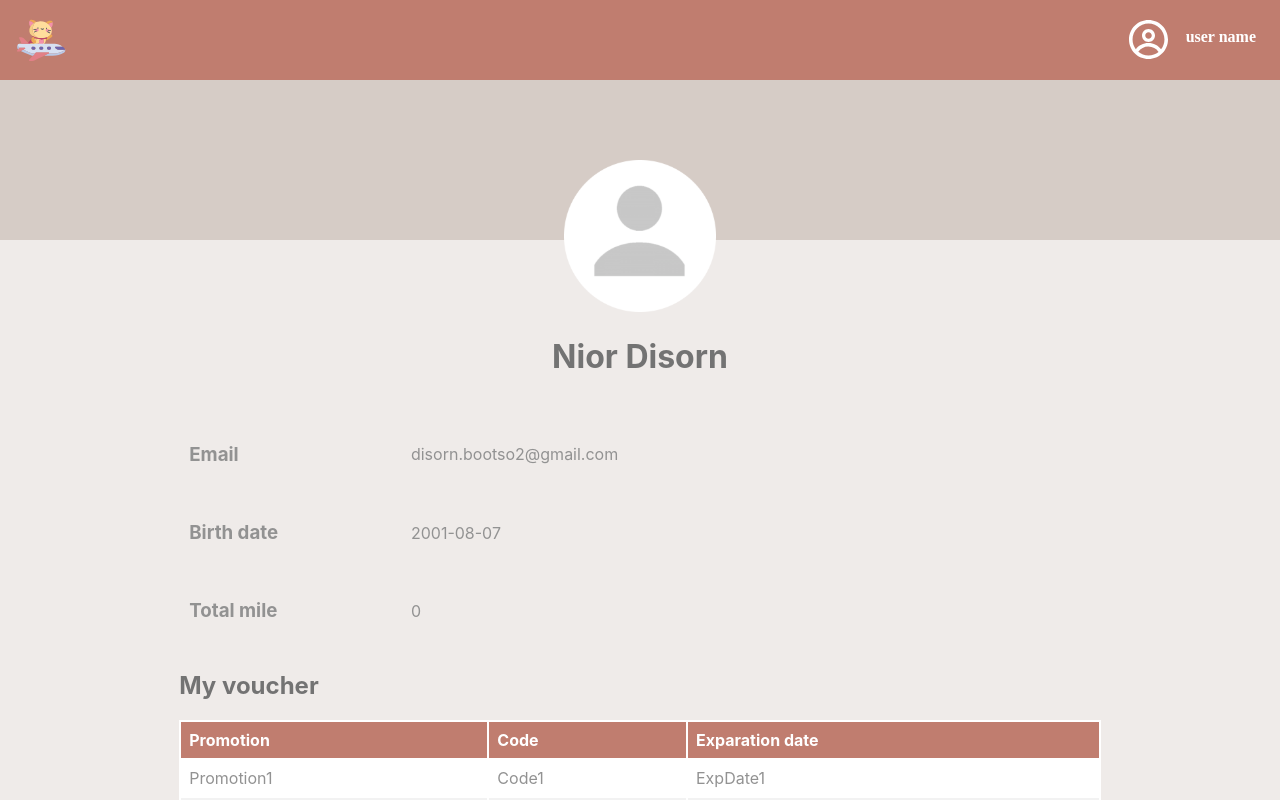
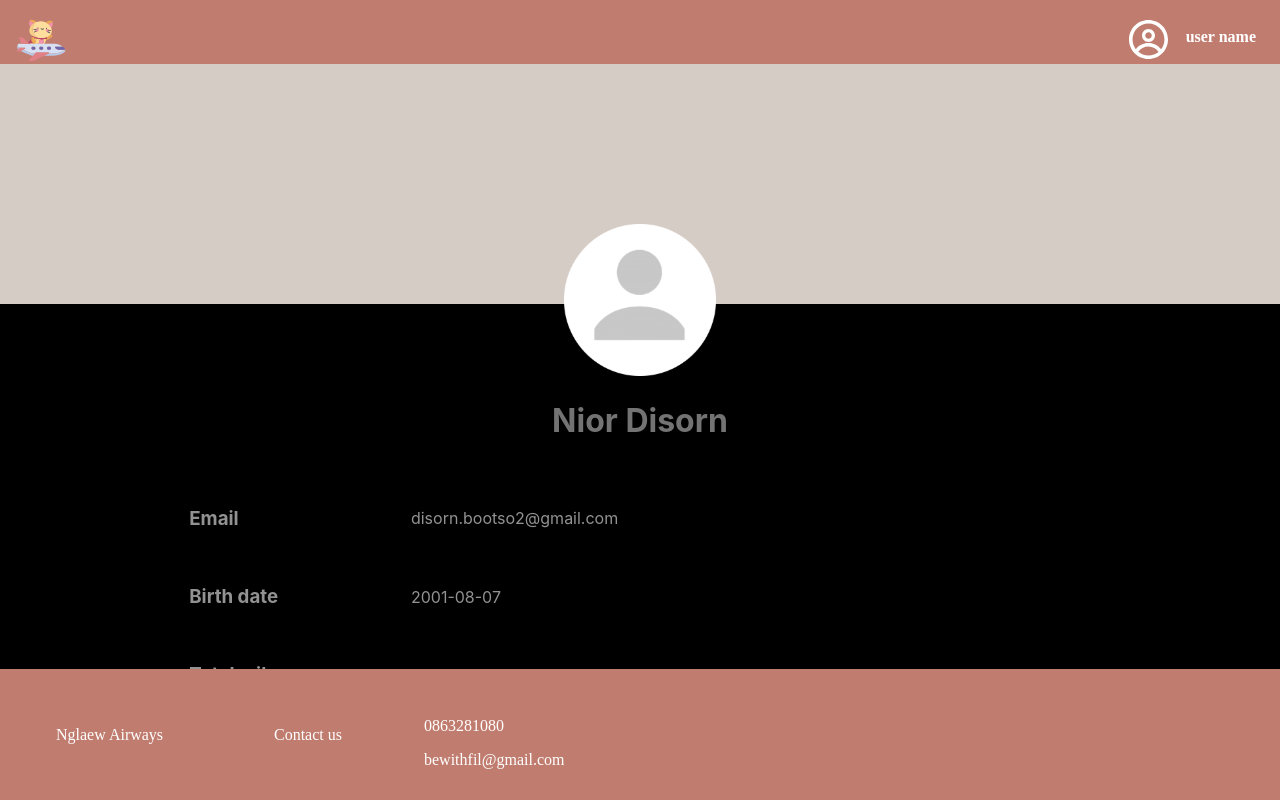
Before and after one commit to pphuditt/frontend, a React (Create React App) app: page /profile in a window 1280 px wide. Shown: the top 800 px of the page. Built offline with nearby package versions, Linux system fonts and the light colour scheme; a web font is replaced by a local one.

Commit message:
Edit Footer and Navbar for dynamic size

```diff
--- a/src/components/Footerr.css
+++ b/src/components/Footerr.css
@@ -1,10 +1,10 @@
 .footer-container{
     width: 100%;
-    height: 18%;
+    height: 16vh;
     background-color: #C07D6F;
     padding: 0.1rem 0 0.1rem 0;
     position: absolute;
-    bottom:auto;
+    bottom:0;
 }
 
 .footer {
--- a/src/components/Navbar.css
+++ b/src/components/Navbar.css
@@ -1,8 +1,9 @@
 .header {
     width: 100%;
-    height: 80px;
+    height: 8vh;
     background: #C07D6F;
     position: absolute;
+    top:0;
 }
 
 .logo {
--- a/src/components/NotFoundPage.css
+++ b/src/components/NotFoundPage.css
@@ -1,15 +1,16 @@
 .main-body {
-    text-align: center;
+    align-items: center;
+    height: 76vh;
+    background-color: black;
+    margin-top: 8vh;
 }
 
 .alert-icon {
     height: 79px;
     position: relative;
-    margin-top: 160px;
 }
 
 .text-not-found {
     font-size: large;
     color: #774F39;
-    margin-bottom: 320px;
 }
--- a/src/components/NotFoundPage.js
+++ b/src/components/NotFoundPage.js
@@ -7,10 +7,12 @@
 
 function NotFoundPage() {
   return (
-    <div className='main-body'>
+    <div>
         <Navbar />
-        <img className='alert-icon' src={alert} alt='alert-icon' />
-        <p className='text-not-found'><b>Sorry, flight not found</b></p>
+        <div className="main-body">
+          <img className='alert-icon' src={alert} alt='alert-icon' />
+          <p className='text-not-found'><b>Sorry, flight not found</b></p>
+        </div>
         <Footerr />
     </div>
   );
```
